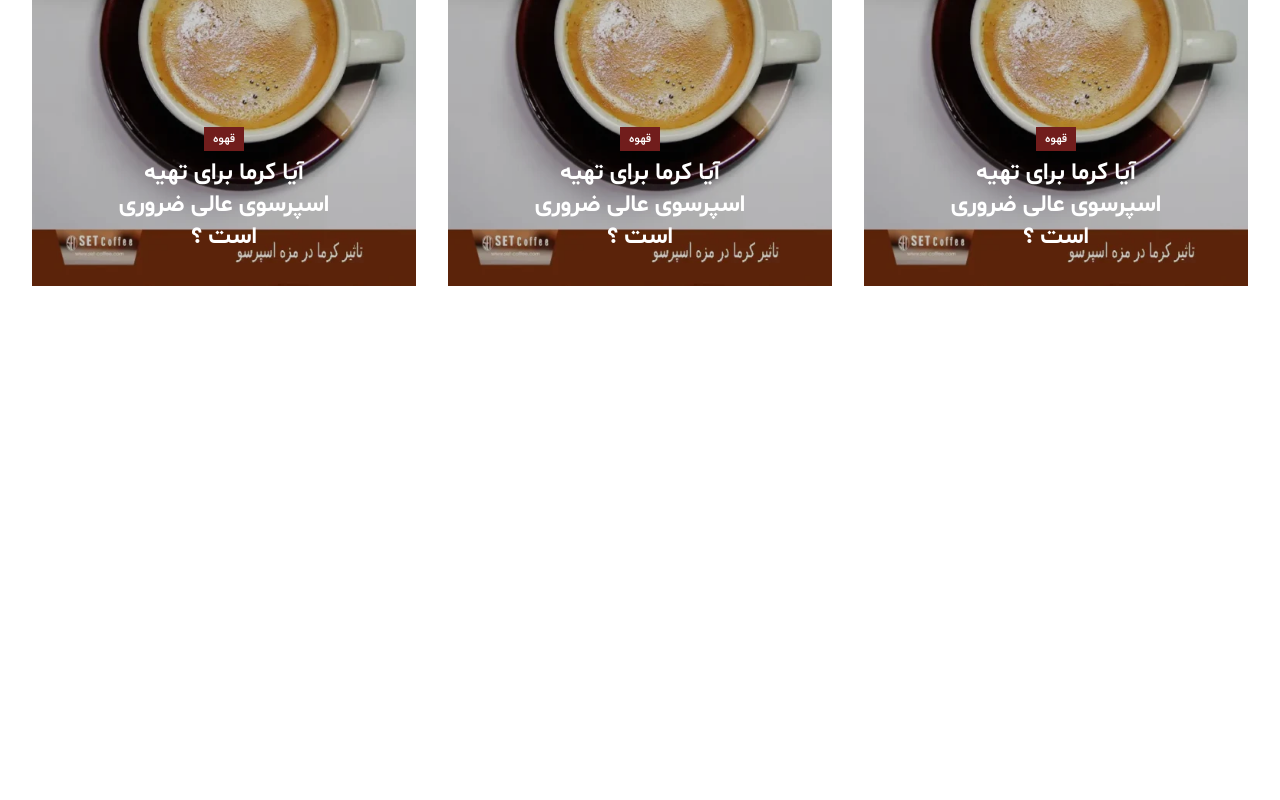
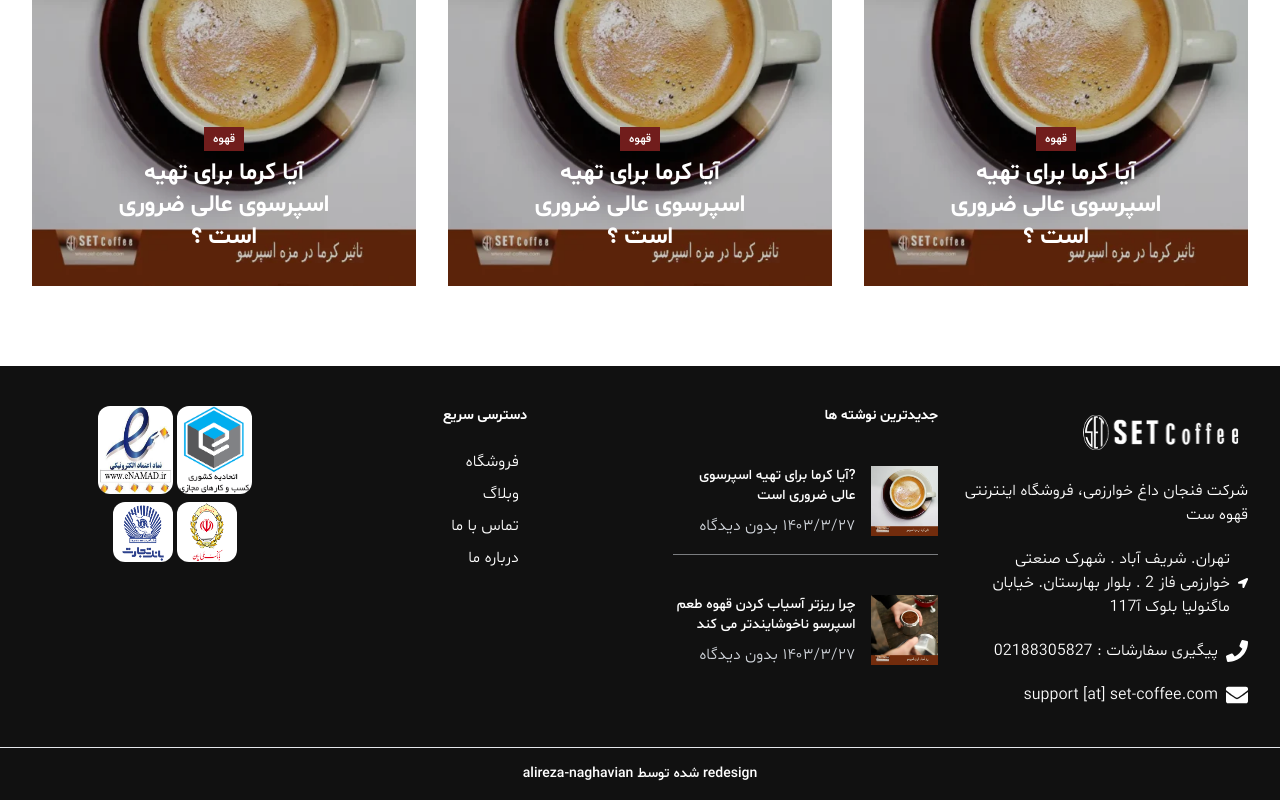
Before and after one commit to Alireza-Naghavian/set-coffee-clone, a Next.js app: page / in a window 1280 px wide. Shown: the part 3497-4297 px from the top of the page. Before the commit the page ends 3783 px from the top, so only its background shows below. Built offline with nearby package versions, Linux system fonts and the light colour scheme.

Commit message:
feat(footer) : add footer template to main layout

```diff
--- a/src/app/layout.tsx
+++ b/src/app/layout.tsx
@@ -1,6 +1,7 @@
 import type { Metadata } from "next";
 import "./globals.css";
 import NavBarLayout from "@/components/Shared-components/NavBar/NavBarLayout";
+import Footer from "@/components/Shared-components/Footer/Footer";
 export const metadata: Metadata = {
   title: "Create Next App",
   description: "Generated by create next app",
@@ -14,6 +15,7 @@ export const metadata: Metadata = {
       <body className="relative font-Shabnam">
         <NavBarLayout />
         {children}
+        <Footer/>
       </body>
     </html>
   );
--- /dev/null
+++ b/src/components/Shared-components/Footer/Footer.tsx
@@ -0,0 +1,131 @@
+import Image from 'next/image'
+import Link from 'next/link'
+import React from 'react'
+import { FaEnvelope, FaLocationArrow, FaPhone } from 'react-icons/fa'
+
+function Footer() {
+  return (
+    <footer className="bg-[#111111] mt-20 w-full">
+      <div className="lg:container  lg:px-8  md:px-12 px-4">
+        <div
+          className="grid lg:grid-cols-4 lg:gap-y-0 gap-y-8 sm:grid-cols-2 py-10 my-auto
+             grid-cols-1 sm:gap-x-6 "
+        >
+          <div className="flex flex-col gap-y-5 child:text-white">
+            <Link href="/" className="w-[170px] h-[50]">
+              <Image
+              width={800}
+              height={600}
+                src="/images/logo_light.png"
+                className="w-full h-full object-cover"
+                alt=""
+              />
+            </Link>
+            <p className="max-w-[285px]">
+              شرکت فنجان داغ خوارزمی، فروشگاه اینترنتی قهوه ست
+            </p>
+            <div className="flex child:text-white gap-x-2 items-center">
+              <FaLocationArrow size={22} />
+              <p className="max-h-[150px] max-w-[285px]">
+                تهران. شریف آباد . شهرک صنعتی خوارزمی فاز 2 . بلوار بهارستان.
+                خیابان ماگنولیا بلوک آ117
+              </p>
+            </div>
+            <div className="flex child:text-white gap-x-2 items-center">
+              <FaPhone size={22} />
+              <Link href={"tel:02188305827"} className=" max-w-[285px]">پیگیری سفارشات : 02188305827</Link>
+            </div>
+            <div className="flex child:text-white gap-x-2 items-center">
+              <FaEnvelope size={22} />
+              <p className=" max-w-[285px]">support [at] set-coffee.com</p>
+            </div>
+          </div>
+          <div className="flex flex-col gap-y-6 child:text-white ">
+            <h6 className="font-Shabnam_B text-sm">جدیدترین نوشته ها</h6>
+          <MinBlogCard cover="/images/weblog_cover_1.webp" title='?آیا کرما برای تهیه اسپرسوی عالی ضروری است' publishDate={new Date()}/>
+          <MinBlogCard cover="/images/weblog_cover_2.webp" title="چرا ریزتر آسیاب کردن قهوه طعم اسپرسو ناخوشایندتر می کند" publishDate={new Date()}/>
+          </div>
+          <div className="flex flex-col lg:items-center gap-y-6 child:text-white">
+            <h6 className="font-Shabnam_B text-sm">دسترسی سریع</h6>
+            <ul
+              className="flex sm:flex-col  xs:flex-row
+             xs:gap-x-6 sm:gap-x-0 sm:flex-nowrap
+              xs:flex-wrap gap-y-2  ">
+              <li><Link href={"#"}>فروشگاه</Link></li>
+              <li><Link href={"#"}>وبلاگ</Link></li>
+              <li><Link href={"#"}>تماس با ما</Link></li>
+              <li><Link href={"#"}>درباره ما</Link></li>
+            </ul>
+          </div>
+          {/* enamand and payments */}
+          <div className="flex flex-col gap-y-1">
+            <div className="flex gap-x-1 lg:justify-center">
+              <Image
+              width={800}
+              height={600}
+                src="/images/images.png"
+                className="w-[75px] rounded-xl"
+                alt=""
+              />
+              <Image
+              width={800}
+              height={600}
+                src="/images/enamad2.jpg"
+                className="w-[75px] rounded-xl"
+                alt=""
+              />
+            </div>
+            <div className="flex lg:justify-center   gap-x-1 mt-1">
+              <Image
+              width={800}
+              height={600}
+                src="/images/melli.png"
+                className="w-[60px] rounded-xl"
+                alt=""
+              />
+              <Image
+              width={800}
+              height={600}
+                src="/images/tejarat.png"
+                className="w-[60px] rounded-xl"
+                alt=""
+              />
+            </div>
+          </div>
+        </div>
+      </div>
+      <div className="border-t py-4">
+        <p className="text-center font-Shabnam_M text-sm text-white">
+          redesign شده توسط alireza-naghavian
+        </p>
+      </div>
+    </footer>
+  )
+}
+
+const MinBlogCard = ({title,publishDate,cover}:{title:string,publishDate:Date,cover:string})=>{
+    return(
+
+        <Link
+        href=""
+        className="max-w-[265px] py-4 flex gap-x-4 border-b last:border-b-0 border-b-gray-300/55"
+        >
+        <Image
+        width={800}
+        height={600}
+        src={cover}
+        className="w-[85px] h-[70px] object-cover"
+        alt=""
+        />
+        <div className="flex flex-col gap-y-2">
+          <span className="text-white text-sm font-Shabnam_M">
+          {title}
+          </span>
+          <span className="text-gray-300">{new Date(publishDate).toLocaleDateString("Fa-Ir")}   بدون دیدگاه</span>
+        </div>
+      </Link>
+
+    )
+}
+
+export default Footer
--- a/src/components/Shared-components/NavBar/DesktopMenu.tsx
+++ b/src/components/Shared-components/NavBar/DesktopMenu.tsx
@@ -50,6 +50,7 @@ function DesktopMenu() {
             <FaShuffle size={26} />
           </Link>
           <AiOutlineShoppingCart
+          className="cursor-pointer"
             onClick={() => setIsDesktopCartOpen(true)}
             size={28}
           />
```
